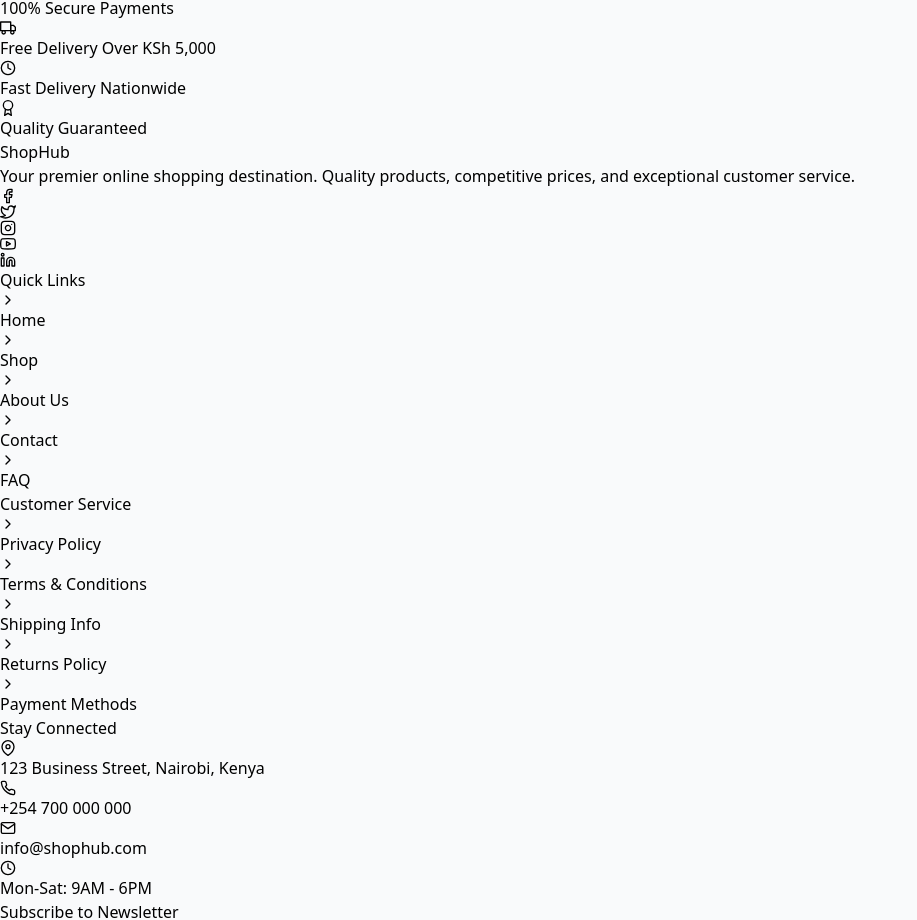
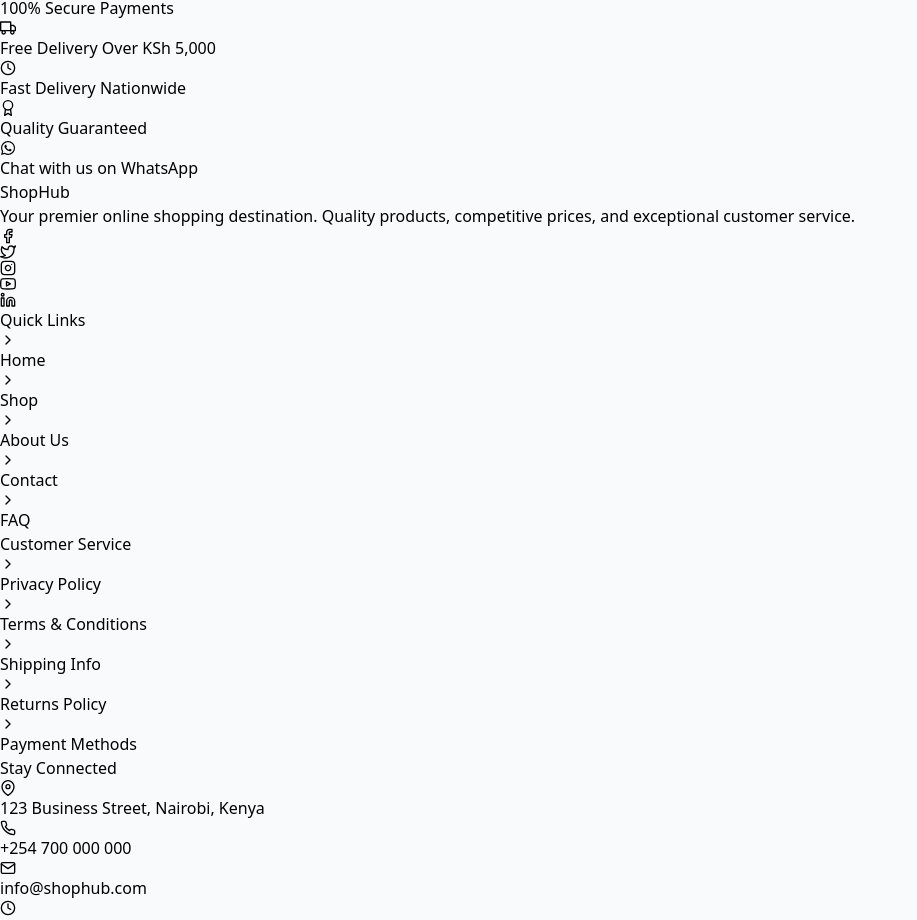
Before and after one commit to Osekobo/frontend, a React app: page / in a window 1280 px wide. Shown: the part 3736-4656 px from the top of the page, without its empty margins (0-917 px from the left). Built offline with nearby package versions, Linux system fonts and the light colour scheme; no server answers; the HTML template or start-up script is replaced by a standard one.

Commit message:
Whatsapp added

```diff
--- a/src/pages/Home.jsx
+++ b/src/pages/Home.jsx
@@ -3,6 +3,7 @@
 import useProductStore from '../store/productStore';
 import useCartStore from '../store/cartStore';
 import useAuthStore from '../store/authStore';
+import { FaWhatsapp } from 'react-icons/fa';
 import {
   FiShoppingCart,
   FiStar,
@@ -718,6 +719,23 @@
           </div>
         </div>
       </section>
+
+      {/* 9. WhatsApp Floating Button */}
+      <div className="fixed bottom-6 left-6 z-50 group">
+        <a
+          href="https://wa.me/254714391137?text=Hello%21%20I%20have%20a%20question%20about%20your%20products"
+          target="_blank"
+          rel="noopener noreferrer"
+          className="flex items-center justify-center w-14 h-14 bg-green-500 rounded-full shadow-lg hover:bg-green-600 transition-all duration-300 hover:scale-110"
+        >
+          <FaWhatsapp className="w-7 h-7 text-white" />
+        </a>
+
+        {/* Tooltip that appears on hover */}
+        <div className="absolute bottom-full left-1/2 -translate-x-1/2 mb-2 px-3 py-1 bg-gray-800 text-white text-xs rounded-lg opacity-0 group-hover:opacity-100 transition-opacity duration-300 whitespace-nowrap pointer-events-none">
+          Chat with us on WhatsApp
+        </div>
+      </div>
     </div>
   );
 };
```
